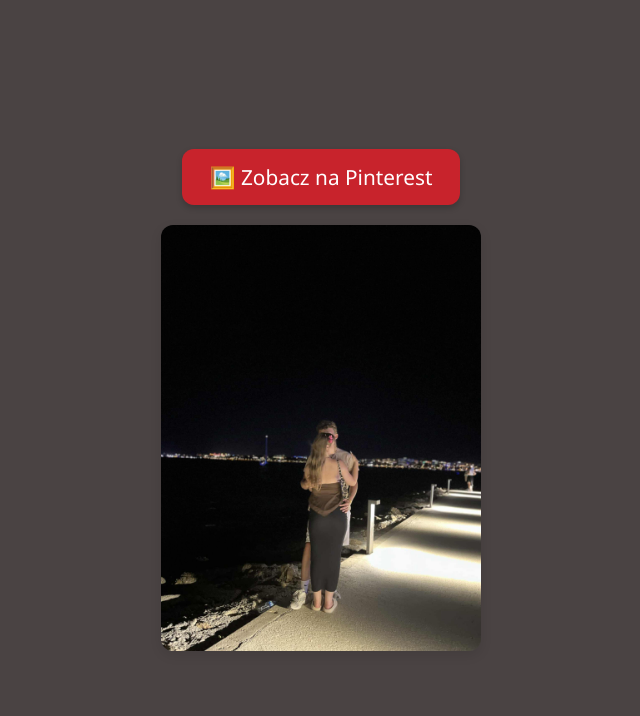
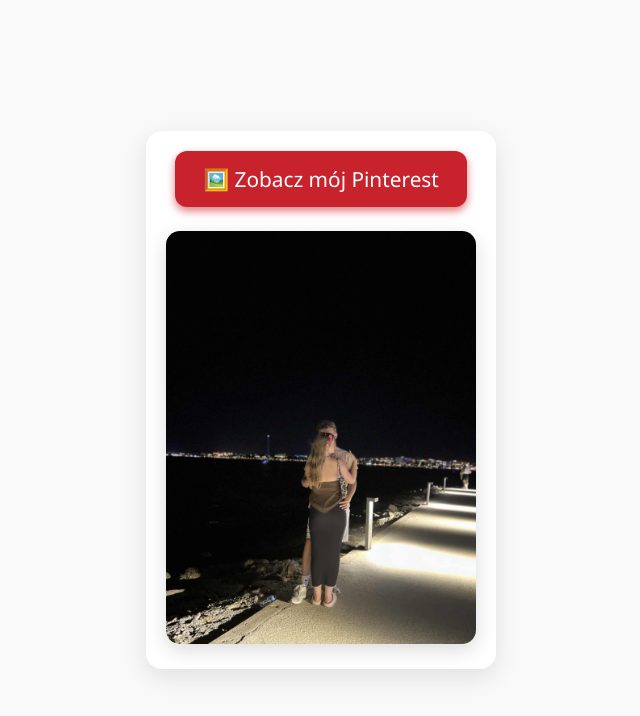
Before and after one commit to lapka07/strona-, a plain HTML site: page index.html in a window 1280 px wide. Shown: the whole page, without its empty margins (319-959 px from the left). Drawn offline with Linux system fonts and the light colour scheme.

Commit message:
Add files via upload

```diff
--- a/index.html
+++ b/index.html
@@ -3,15 +3,15 @@
 <head>
   <meta charset="UTF-8" />
   <meta name="viewport" content="width=device-width, initial-scale=1" />
-  <title>Link do Pinteresta</title>
+  <title>Pinterest</title>
   <link rel="stylesheet" href="style.css" />
 </head>
 <body>
-  <div class="centered">
+  <main class="container">
     <a class="btn" href="https://pin.it/3dO1fd4Jf" target="_blank" rel="noopener noreferrer">
-      🖼️ Zobacz na Pinterest
+      🖼️ Zobacz mój Pinterest
     </a>
-    <img src="obraz.jpg" alt="Obrazek Pinterest" class="pinterest-image" />
-  </div>
+    <img src="obraz.jpg" alt="Zdjęcie Pinterest" class="pinterest-image" />
+  </main>
 </body>
 </html>
--- a/style.css
+++ b/style.css
@@ -1,22 +1,30 @@
+/* Reset i box-sizing */
 * {
   box-sizing: border-box;
+  margin: 0;
+  padding: 0;
 }
 
+/* Body i kontener */
 body {
-  margin: 0;
   height: 100vh;
-  background-color: #4a4343;
+  background: #f9f9f9;
   font-family: 'Segoe UI', Tahoma, Geneva, Verdana, sans-serif;
   display: flex;
   justify-content: center;
   align-items: center;
 }
 
-.centered {
+.container {
   text-align: center;
+  max-width: 350px;
   padding: 20px;
+  background: #fff;
+  border-radius: 16px;
+  box-shadow: 0 8px 24px rgba(0,0,0,0.1);
 }
 
+/* Przycisk */
 .btn {
   display: inline-block;
   background-color: #c8232c;
@@ -25,20 +33,24 @@ body {
   font-size: 1.3rem;
   padding: 14px 28px;
   border-radius: 12px;
-  box-shadow: 0 3px 6px rgba(0,0,0,0.2);
-  margin-bottom: 20px;
-  transition: background-color 0.3s ease;
+  box-shadow: 0 4px 8px rgba(200, 35, 44, 0.6);
+  transition: background-color 0.3s ease, box-shadow 0.3s ease;
+  margin-bottom: 24px;
 }
 
-.btn:hover {
+.btn:hover,
+.btn:focus {
   background-color: #a41c23;
+  box-shadow: 0 6px 16px rgba(164, 28, 35, 0.8);
+  outline: none;
 }
 
+/* Obrazek */
 .pinterest-image {
-  width: 320px;
-  max-width: 90vw;
-  border-radius: 12px;
-  box-shadow: 0 4px 12px rgba(0,0,0,0.1);
-  display: block;
-  margin: 0 auto;
+  width: 100%;
+  height: auto;
+  border-radius: 14px;
+  box-shadow: 0 6px 20px rgba(0,0,0,0.15);
+  user-select: none;
+  -webkit-user-drag: none;
 }
```
